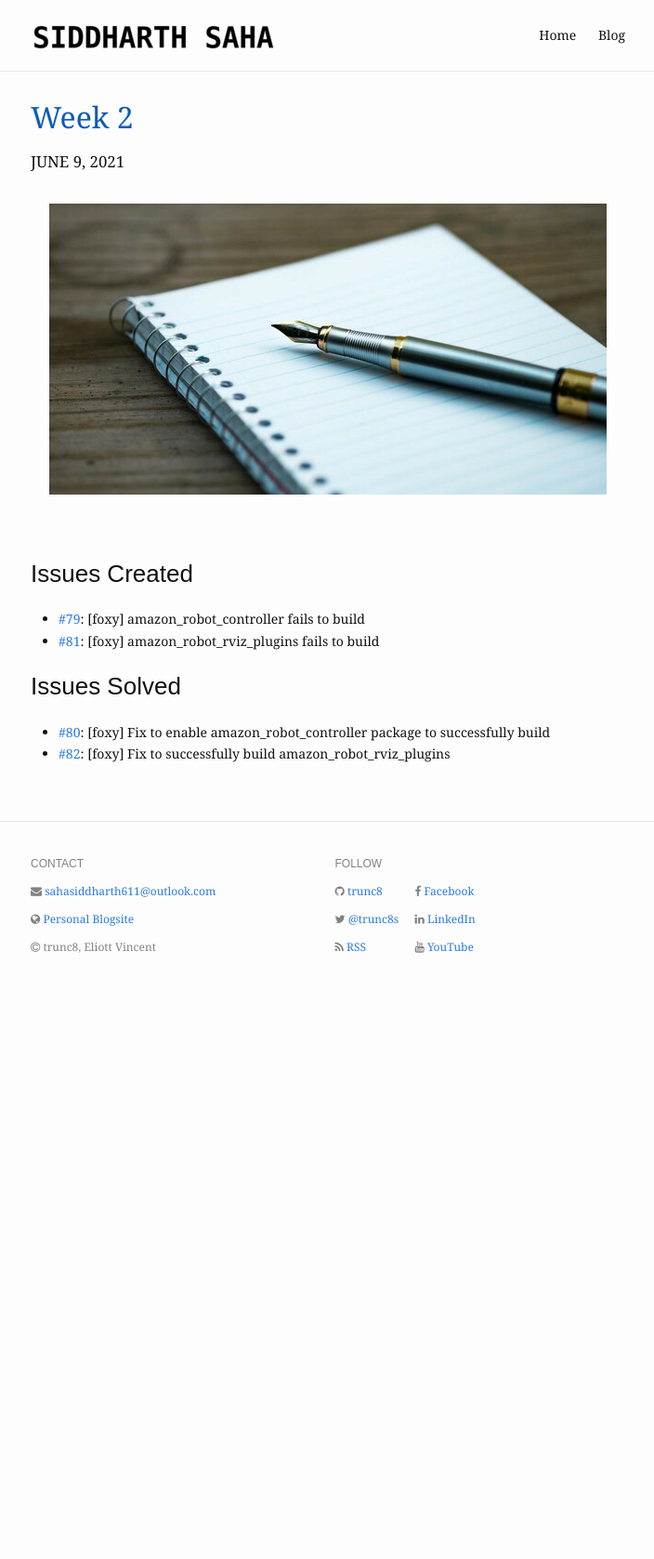
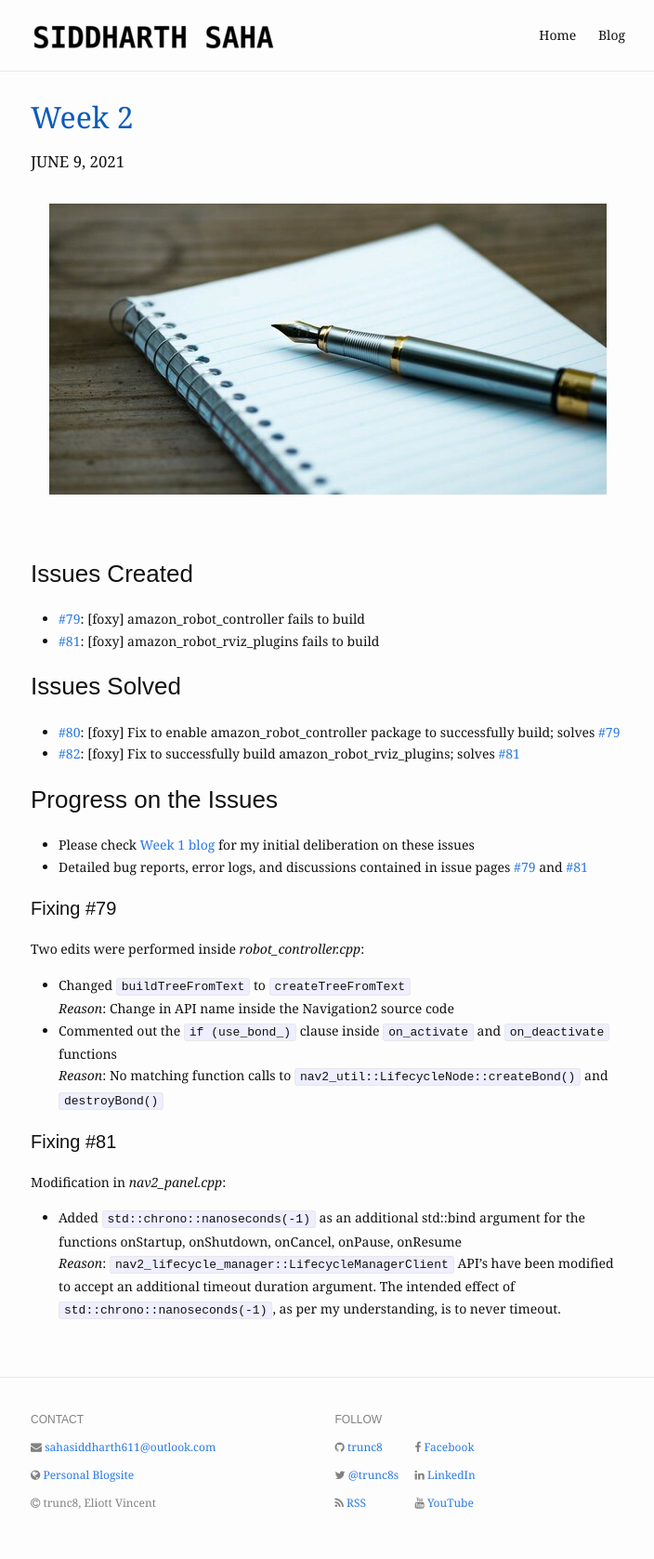
Before and after one commit to TheRoboticsClub/gsoc2021-Siddharth_Saha, a Jekyll site: the page built from docs/_posts/milestones/2021-06-09-week-2.md, in a window 1280 px wide. Shown: the whole page at 93% size, without its empty margins (287-991 px from the left). Built offline with Jekyll 4.4.1, drawn with Linux system fonts in a browser that asks for light colours; nearby versions of some CDN libraries; before the commit the page ends 1079 px from its top, so only the background shows below that.

Commit message:
Added description of work on PR's to week 2 blog

```diff
--- a/docs/_posts/milestones/2021-06-09-week-2.md
+++ b/docs/_posts/milestones/2021-06-09-week-2.md
@@ -16,9 +16,31 @@ category: milestones
 - [#79][]: [foxy] amazon_robot_controller fails to build
 - [#81][]: [foxy] amazon_robot_rviz_plugins fails to build
 
+
 ### Issues Solved
-- [#80][]: [foxy] Fix to enable amazon_robot_controller package to successfully build
-- [#82][]: [foxy] Fix to successfully build amazon_robot_rviz_plugins
+- [#80][]: [foxy] Fix to enable amazon_robot_controller package to successfully build; solves [#79][]
+- [#82][]: [foxy] Fix to successfully build amazon_robot_rviz_plugins; solves [#81][]
+
+
+### Progress on the Issues
+- Please check [Week 1 blog](https://theroboticsclub.github.io/gsoc2021-Siddharth_Saha/milestones/2021/06/02/week-1#dealing-with-errors-in-above-packages) for my initial deliberation on these issues
+- Detailed bug reports, error logs, and discussions contained in issue pages [#79][] and [#81][]
+
+#### Fixing #79
+Two edits were performed inside *robot_controller.cpp*:
+
+- Changed `buildTreeFromText` to `createTreeFromText`
+*Reason*: Change in API name inside the Navigation2 source code
+- Commented out the `if (use_bond_)` clause inside `on_activate` and `on_deactivate` functions
+*Reason*: No matching function calls to `nav2_util::LifecycleNode::createBond()` and `destroyBond()`
+
+#### Fixing #81
+Modification in *nav2_panel.cpp*:
+
+- Added `std::chrono::nanoseconds(-1)` as an additional std::bind argument for the functions onStartup, onShutdown, onCancel, onPause, onResume
+*Reason*: `nav2_lifecycle_manager::LifecycleManagerClient` API's have been modified to accept an additional timeout duration argument. The intended effect of `std::chrono::nanoseconds(-1)`, as per my understanding, is to never timeout.
+
+
 
 [#79]: https://github.com/JdeRobot/CustomRobots/issues/79 "Issue #79"
 [#81]: https://github.com/JdeRobot/CustomRobots/issues/81 "Issue #81"
```
